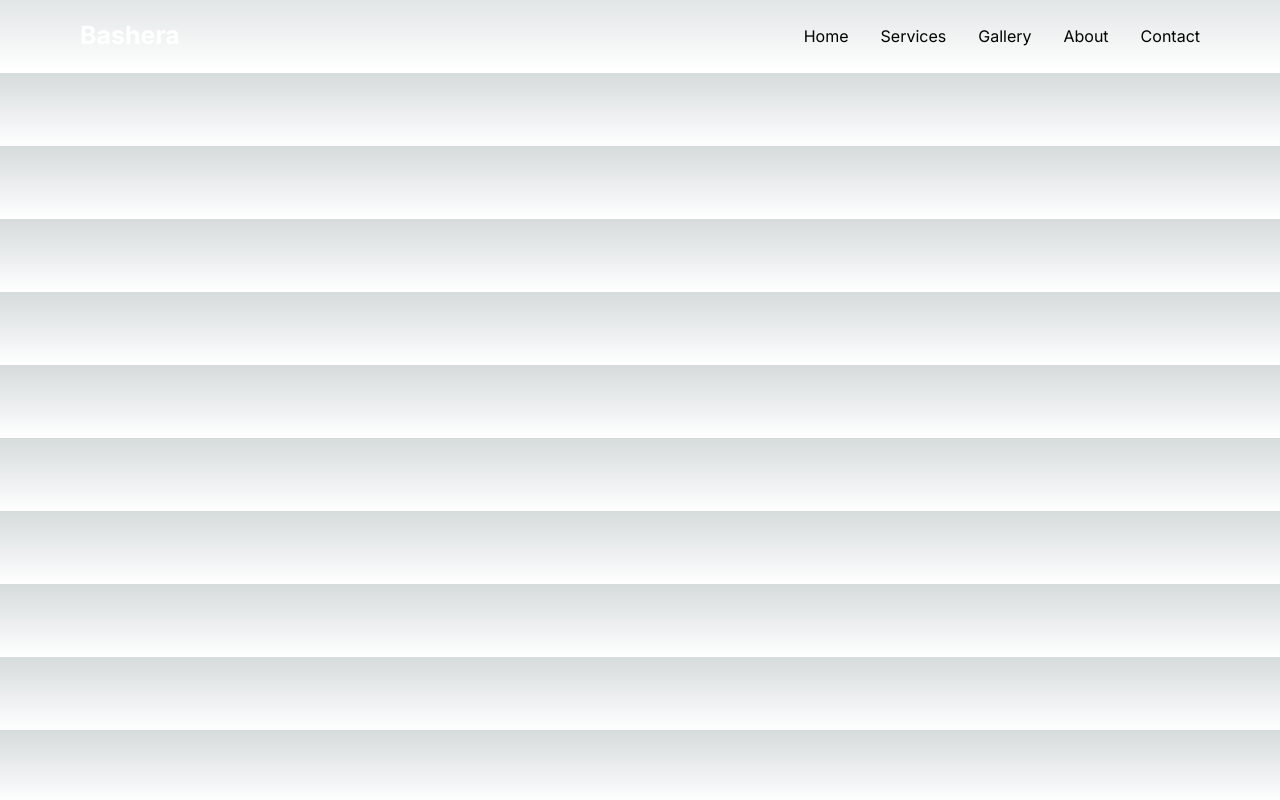
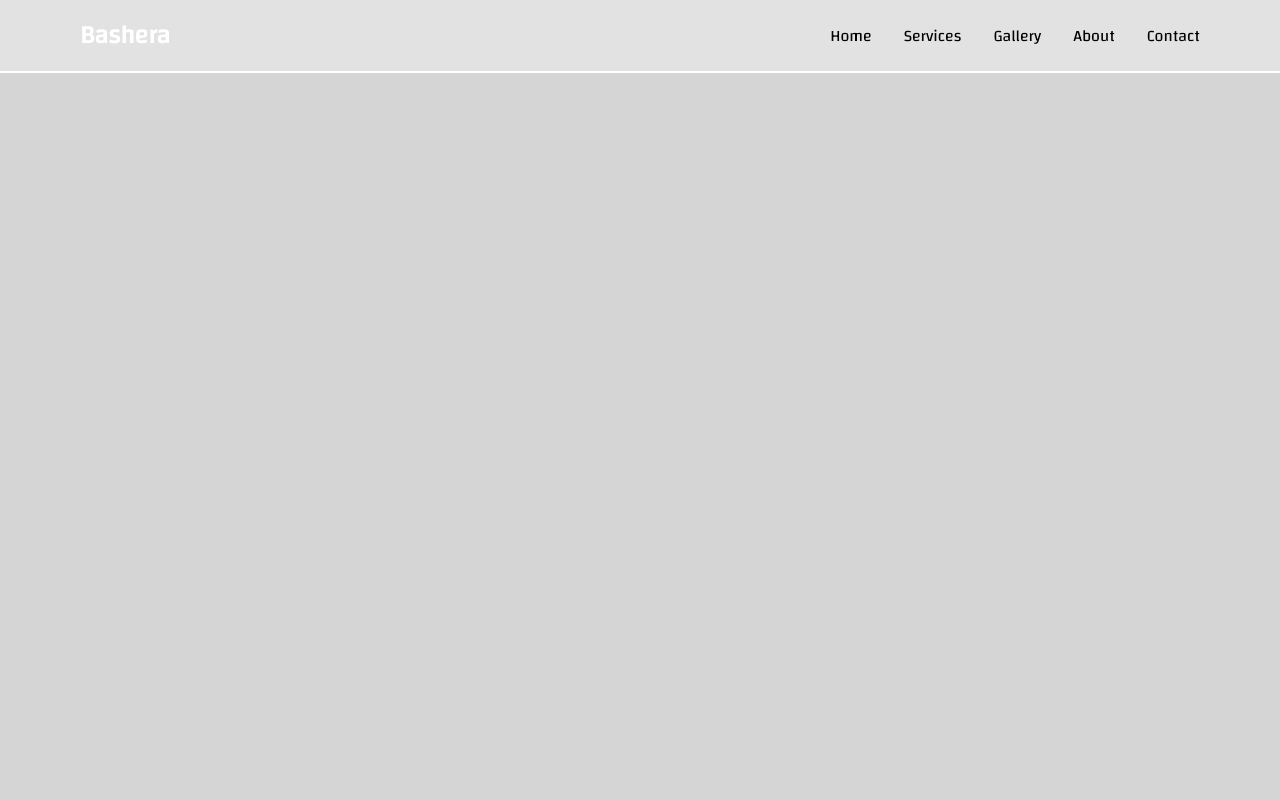
Before and after one commit to the-bipu/bashera-rentals-nextjs, a Next.js app in the folder frontend/: page / in a window 1280 px wide. Built offline with nearby package versions, Linux system fonts and the light colour scheme.

Commit message:
Update globals.css

```diff
--- a/frontend/app/globals.css
+++ b/frontend/app/globals.css
@@ -1,3 +1,5 @@
+@import url('https://fonts.googleapis.com/css2?family=Changa&display=swap');
+
 @tailwind base;
 @tailwind components;
 @tailwind utilities;
@@ -8,20 +10,61 @@
   --background-end-rgb: 255, 255, 255;
 }
 
-@media (prefers-color-scheme: dark) {
+@media (prefers-color-scheme: light) {
   :root {
-    --foreground-rgb: 255, 255, 255;
-    --background-start-rgb: 0, 0, 0;
-    --background-end-rgb: 0, 0, 0;
+    --foreground-rgb: 0, 0, 0;
+    --background-start-rgb: 214, 219, 220;
+    --background-end-rgb: 255, 255, 255;
   }
 }
 
 body {
-  color: rgb(var(--foreground-rgb));
+  color: #000;
   background: linear-gradient(
       to bottom,
       transparent,
-      rgb(var(--background-end-rgb))
+      #d5d5d5
     )
-    rgb(var(--background-start-rgb));
+  #d5d5d5;
 }
+
+* {
+  font-family: 'Changa', sans-serif;
+  font-weight: 500;
+}
+
+.secNav {
+  position: absolute;
+  right: 20px;
+  top: 53px;
+  width: auto;
+  height: auto;
+
+  padding: 1rem 4rem;
+  font-size: 1.3rem;
+
+  align-items: center;
+  background-color: white;
+  color: black;
+  border-radius: 5px;
+  z-index: 5;
+
+  box-shadow: rgba(0, 0, 0, 0.35) 0px 5px 15px;
+  transition: all .2s ease-in-out;
+  display: none;
+}
+
+#menu-btn a:hover,
+#main-nav a:hover {
+  color: green;
+  text-shadow: rgba(0, 0, 0, 0.15) 1.95px 1.95px 2.6px;
+  transform: scale(1.1);
+  transition: all .2s ease-in-out;
+}
+
+#menu-btn:hover .secNav {
+  display: block;
+  display: flex;
+  flex-direction: column;
+  gap: .5rem;
+}
```
